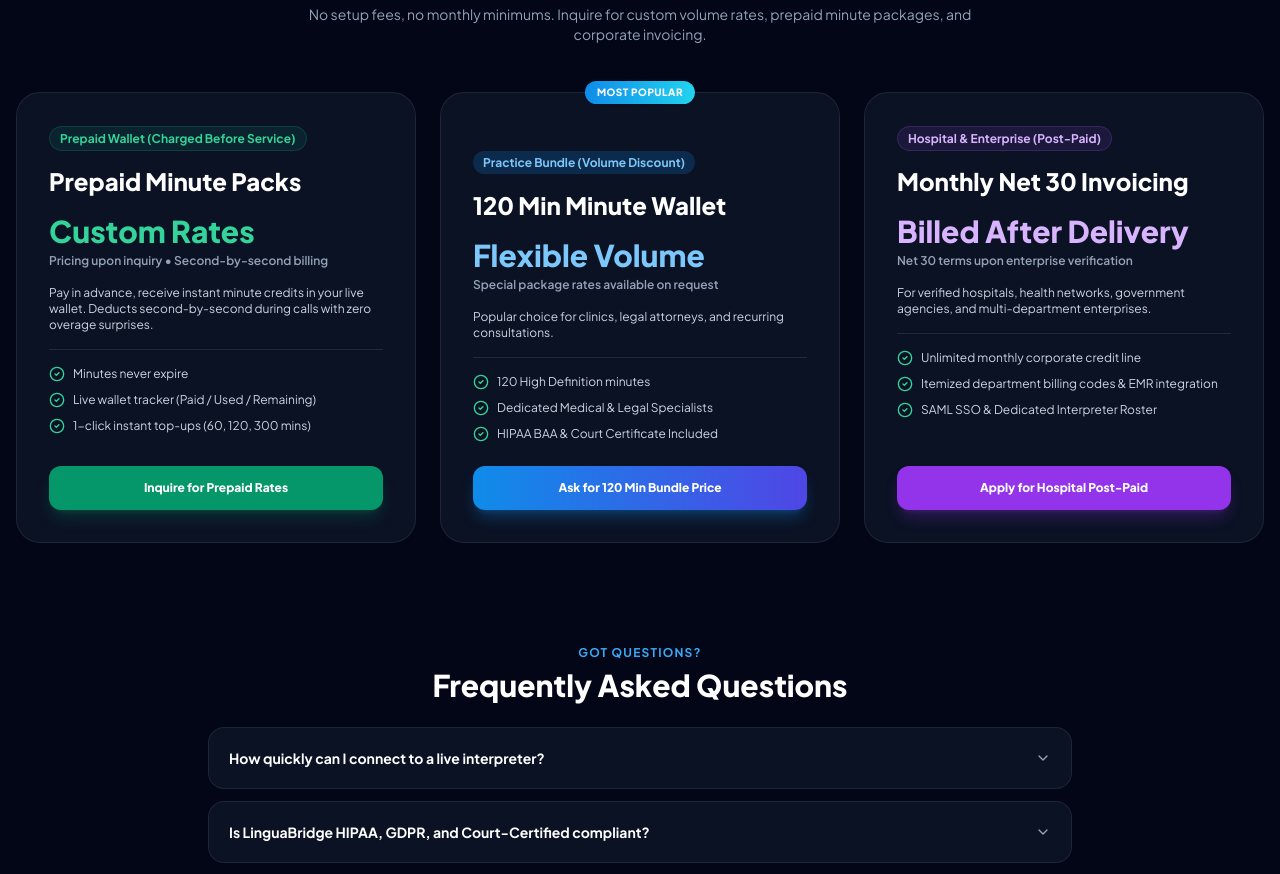
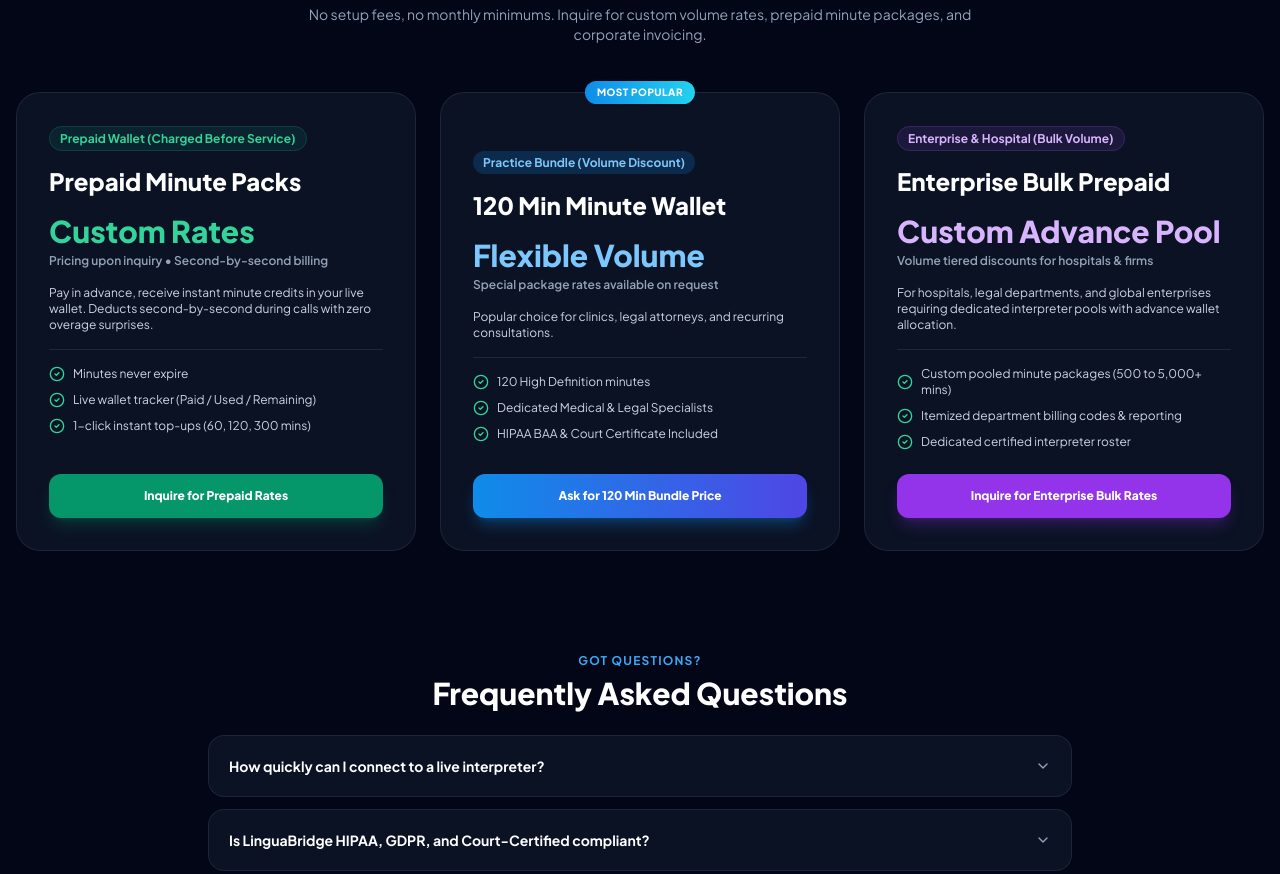
Before and after one commit to ik5928271/linguabridge-portal, a React (Vite) app: page / in a window 1280 px wide. Shown: the part 2921-3795 px from the top of the page. Built offline with nearby package versions, Linux system fonts and the light colour scheme; no server answers.

Commit message:
Add files via upload

```diff
--- a/src/components/LandingPage.jsx
+++ b/src/components/LandingPage.jsx
@@ -499,33 +499,33 @@
             </button>
           </div>
 
-          {/* Plan 3: Hospital & Enterprise Post-Paid (Charged After Delivery) */}
+          {/* Plan 3: Enterprise Bulk Prepaid Package (Advance Custom Volume) */}
           <div className="glass-panel p-8 rounded-3xl border border-slate-800 space-y-6 flex flex-col justify-between hover:border-purple-500/50 transition">
             <div className="space-y-4">
               <span className="text-xs font-bold px-2.5 py-1 rounded-full bg-purple-500/10 text-purple-300 border border-purple-500/20">
-                Hospital & Enterprise (Post-Paid)
+                Enterprise & Hospital (Bulk Volume)
               </span>
-              <h3 className="text-2xl font-black text-white">Monthly Net 30 Invoicing</h3>
+              <h3 className="text-2xl font-black text-white">Enterprise Bulk Prepaid</h3>
               <div className="space-y-1">
-                <div className="text-3xl font-black text-purple-300">Billed After Delivery</div>
-                <div className="text-slate-400 text-xs font-semibold">Net 30 terms upon enterprise verification</div>
+                <div className="text-3xl font-black text-purple-300">Custom Advance Pool</div>
+                <div className="text-slate-400 text-xs font-semibold">Volume tiered discounts for hospitals & firms</div>
               </div>
               <p className="text-xs text-slate-300">
-                For verified hospitals, health networks, government agencies, and multi-department enterprises.
+                For hospitals, legal departments, and global enterprises requiring dedicated interpreter pools with advance wallet allocation.
               </p>
 
               <ul className="space-y-2.5 text-xs text-slate-300 pt-4 border-t border-slate-800">
                 <li className="flex items-center gap-2">
                   <CheckCircle2 className="w-4 h-4 text-emerald-400 shrink-0" />
-                  <span>Unlimited monthly corporate credit line</span>
+                  <span>Custom pooled minute packages (500 to 5,000+ mins)</span>
                 </li>
                 <li className="flex items-center gap-2">
                   <CheckCircle2 className="w-4 h-4 text-emerald-400 shrink-0" />
-                  <span>Itemized department billing codes & EMR integration</span>
+                  <span>Itemized department billing codes & reporting</span>
                 </li>
                 <li className="flex items-center gap-2">
                   <CheckCircle2 className="w-4 h-4 text-emerald-400 shrink-0" />
-                  <span>SAML SSO & Dedicated Interpreter Roster</span>
+                  <span>Dedicated certified interpreter roster</span>
                 </li>
               </ul>
             </div>
@@ -534,7 +534,7 @@
               onClick={() => onOpenAuth('signup')}
               className="w-full py-3.5 rounded-xl bg-purple-600 hover:bg-purple-500 text-white text-xs font-extrabold transition shadow-lg shadow-purple-600/25"
             >
-              Apply for Hospital Post-Paid
+              Inquire for Enterprise Bulk Rates
             </button>
           </div>
 
--- a/src/components/MainClientBookingFlow.jsx
+++ b/src/components/MainClientBookingFlow.jsx
@@ -280,28 +280,22 @@
                 <Zap className="w-4 h-4" />
                 <span>Client Account Billing & Minute Ledger</span>
               </span>
-              <span className={`text-[10px] font-bold px-2 py-0.5 rounded-full ${
-                clientBillingType === 'postpaid_hospital' ? 'bg-purple-500/10 text-purple-400 border border-purple-500/20' : 'bg-emerald-500/10 text-emerald-400 border border-emerald-500/20'
-              }`}>
-                {clientBillingType === 'postpaid_hospital' ? 'Enterprise Post-Paid (Net 30 Invoicing)' : 'Prepaid Minutes Wallet (Active)'}
+              <span className="text-[10px] font-bold px-2 py-0.5 rounded-full bg-emerald-500/10 text-emerald-400 border border-emerald-500/20">
+                100% Prepaid Minutes (Advance Secured)
               </span>
             </div>
             <p className="text-xs text-slate-300 mt-1">
-              {clientBillingType === 'postpaid_hospital'
-                ? 'Hospital / Enterprise Model: Delivered first and billed monthly with itemized department invoicing.'
-                : 'Standard Client Model: Minutes are charged in advance and deducted automatically during sessions.'}
+              Standard Client Model: All sessions require prepaid minutes in advance. Minutes are deducted 1:1 automatically upon booking.
             </p>
           </div>
 
-          {/* Billing Settlement Model Badge (Admin Controlled) */}
+          {/* Billing Settlement Model Badge */}
           <div className="flex items-center gap-2.5 bg-slate-900/90 px-3.5 py-2 rounded-2xl border border-slate-800 shrink-0">
-            <ShieldCheck className={`w-4 h-4 ${clientBillingType === 'postpaid_hospital' ? 'text-purple-400' : 'text-emerald-400'}`} />
+            <ShieldCheck className="w-4 h-4 text-emerald-400" />
             <div>
               <span className="text-[10px] text-slate-400 block font-semibold uppercase tracking-wider">Account Billing Model</span>
-              <span className={`text-xs font-bold ${
-                clientBillingType === 'postpaid_hospital' ? 'text-purple-300' : 'text-emerald-400'
-              }`}>
-                {clientBillingType === 'postpaid_hospital' ? 'Hospital Post-Paid (Net 30)' : 'Prepaid Minutes Wallet'}
+              <span className="text-xs font-bold text-emerald-400">
+                Prepaid Minutes Wallet (Active)
               </span>
             </div>
           </div>
@@ -911,17 +905,14 @@
         <div className="max-w-3xl mx-auto glass-panel p-6 sm:p-8 rounded-3xl border border-slate-800 space-y-6">
           <div className="border-b border-slate-800 pb-4">
             <h2 className="text-xl font-bold text-white">
-              {clientBillingType === 'prepaid' ? 'Step 4: Confirm Minute Deduction from Prepaid Wallet' : 'Step 4: Authorize Corporate Monthly Invoicing'}
+              Step 4: Confirm Minute Deduction from Prepaid Wallet
             </h2>
             <p className="text-xs text-slate-400 mt-1">
-              {clientBillingType === 'prepaid'
-                ? 'Standard Client: This session will be charged in advance by deducting minutes from your prepaid balance.'
-                : 'Hospital / Corporate Account: Delivered first and billed monthly Net 30.'}
+              Advance Payment Policy: This session will be secured in advance by deducting minutes from your prepaid balance.
             </p>
           </div>
 
           {/* Prepaid Balance Breakdown */}
-          {clientBillingType === 'prepaid' ? (
           <div className="p-5 rounded-2xl bg-slate-900 border border-slate-800 space-y-3">
             <div className="flex items-center justify-between text-xs pb-2 border-b border-slate-800">
               <span className="text-slate-400">Available Prepaid Balance:</span>
@@ -942,35 +933,18 @@
               <div className="p-3 rounded-xl bg-red-500/10 border border-red-500/30 text-xs text-red-300 flex items-center justify-between">
                 <div className="flex items-center gap-2">
                   <AlertCircle className="w-4 h-4 text-red-400 shrink-0" />
-                    <span>Insufficient minutes in wallet ({wallet?.minutesRemaining || 0} min available). Please top up.</span>
+                  <span>Insufficient minutes in wallet ({wallet?.minutesRemaining || 0} min available). Please top up to proceed.</span>
                 </div>
                 <button
                   type="button"
                   onClick={() => setIsWalletModalOpen(true)}
-                    className="px-3 py-1.5 rounded-lg bg-emerald-600 text-white font-bold text-[11px]"
+                  className="px-3 py-1.5 rounded-lg bg-emerald-600 text-white font-bold text-[11px] shadow-lg shadow-emerald-600/30"
                 >
                   Top-Up Now
                 </button>
               </div>
             )}
           </div>
-          ) : (
-            /* Hospital Post-Paid Summary */
-            <div className="p-5 rounded-2xl bg-slate-900 border border-slate-800 space-y-3 text-xs">
-              <div className="flex justify-between pb-2 border-b border-slate-800">
-                <span className="text-slate-400">Billing Account:</span>
-                <span className="font-bold text-white">Mercy General Hospital Corp Net 30 (#HOSP-8921)</span>
-              </div>
-              <div className="flex justify-between pb-2 border-b border-slate-800">
-                <span className="text-slate-400">Estimated Total Fee:</span>
-                <span className="font-bold text-emerald-400">\${totalCost}</span>
-              </div>
-              <div className="flex items-center gap-2 text-slate-400 text-[11px] pt-1">
-                <Building2 className="w-4 h-4 text-purple-400 shrink-0" />
-                <span>Session will be itemized on the monthly department consolidated invoice after completion.</span>
-              </div>
-            </div>
-          )}
 
           {/* Session Details Recap */}
           <div className="p-4 rounded-2xl bg-slate-900/50 border border-slate-800 space-y-2 text-xs">
```
Also changed, not shown: 2 other files (tests, documents, lock files or other folders). Lines whose indentation alone changed are shown as unchanged.
